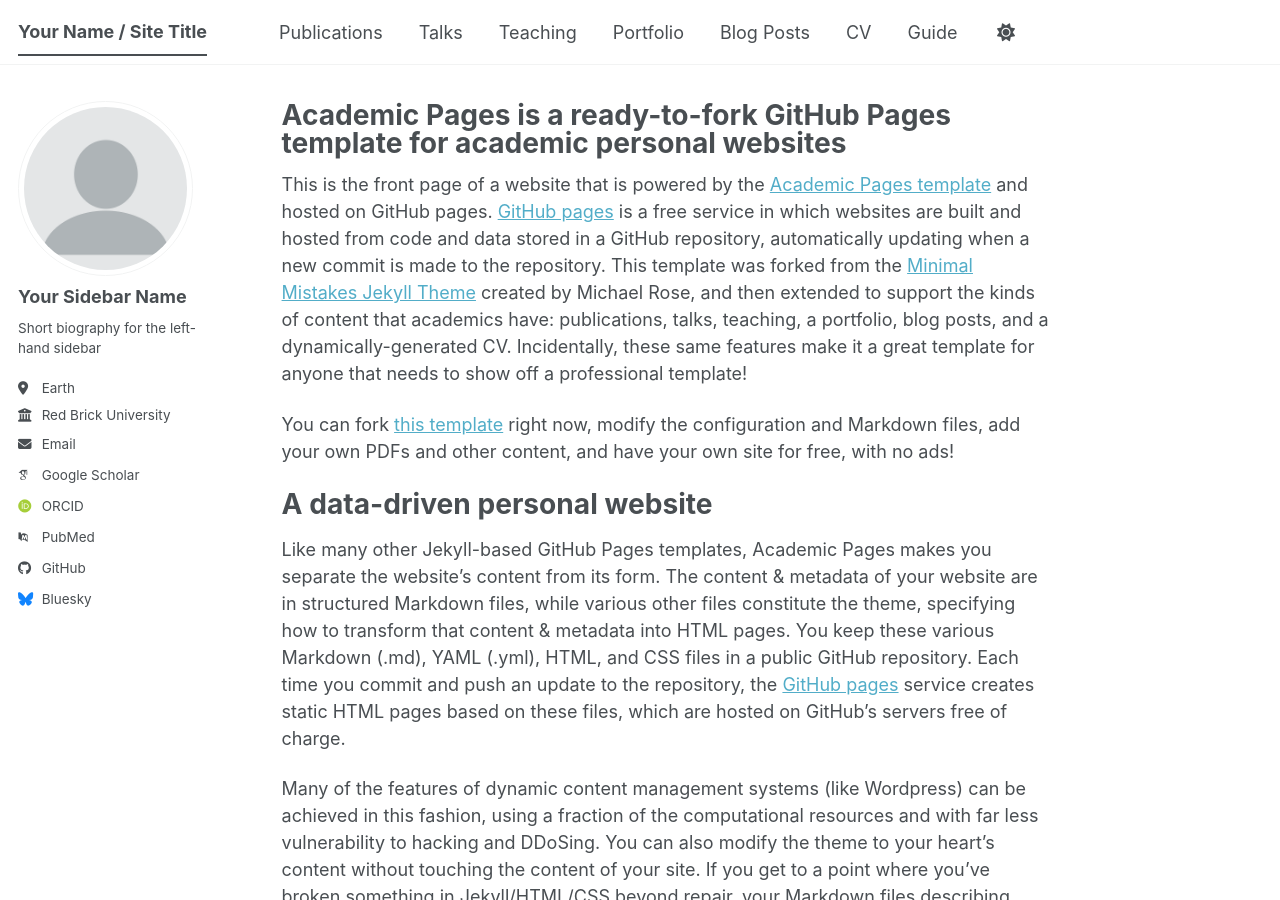
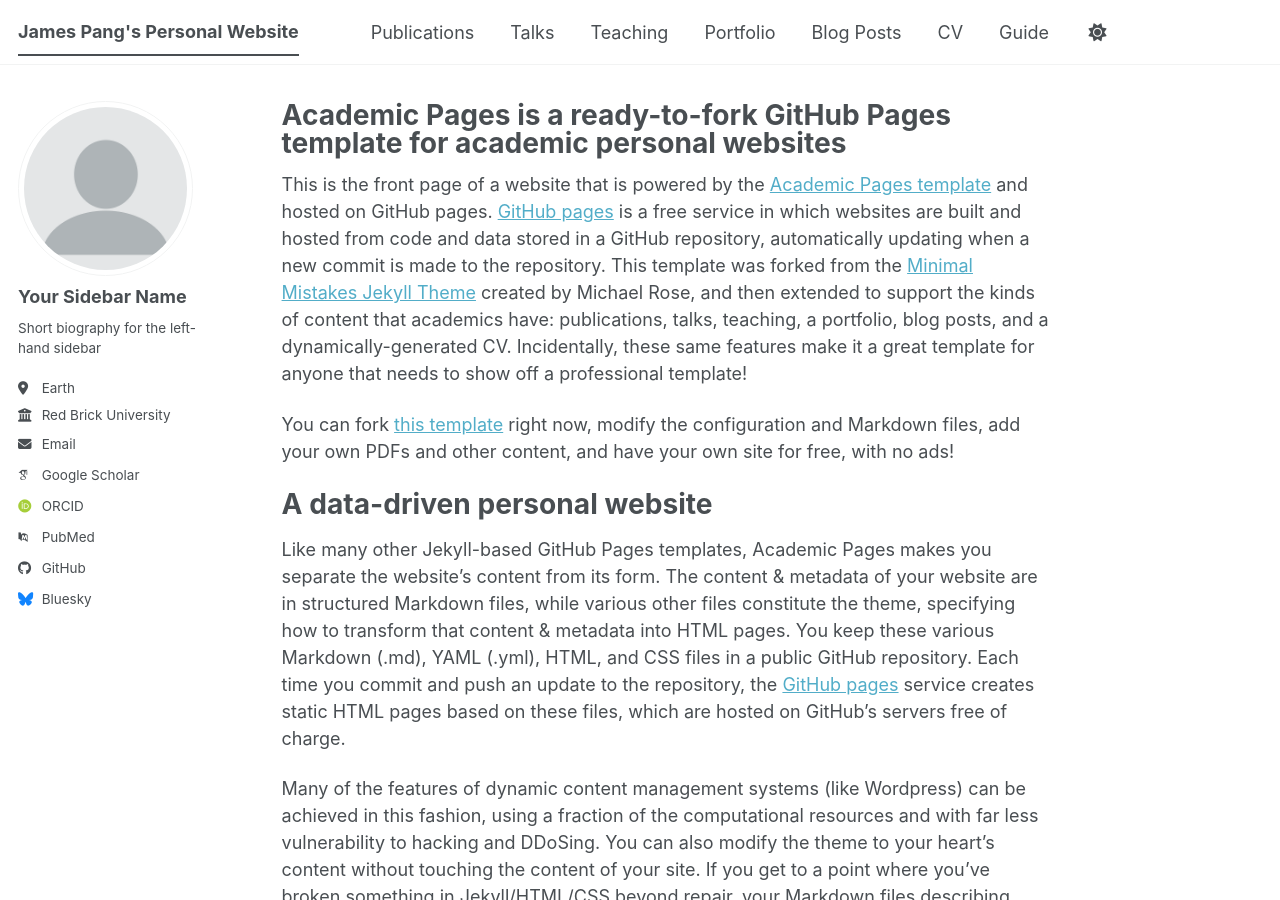
Before and after one commit to jamespangyan/jamespangyan.github.io, a Jekyll site: the page built from _pages/about.md, in a window 1280 px wide and 900 px high. Built offline with Jekyll 4.4.1, drawn with Linux system fonts in a browser that asks for light colours; some web fonts are replaced; a script bundle is joined from its source files by our own code; library files that are not in the unit come from our copies.

Commit message:
Change site title to 'James Pang's Personal Website'
Updated site title and description in configuration.

```diff
--- a/_config.yml
+++ b/_config.yml
@@ -9,7 +9,7 @@
 # Basic Site Settings
 locale                   : "en-US"
 site_theme               : "default" # The available themes options are "default", "air", "sunrise", "mint", "dirt" and "contrast"
-title                    : "Your Name / Site Title"
+title                    : "James Pang's Personal Website"
 title_separator          : "-"
 name                     : &name "Your Name"
 description              : &description "Your Name's academic portfolio"   # Update this with a general description of your site, this is the default if not overridden by a page
```
